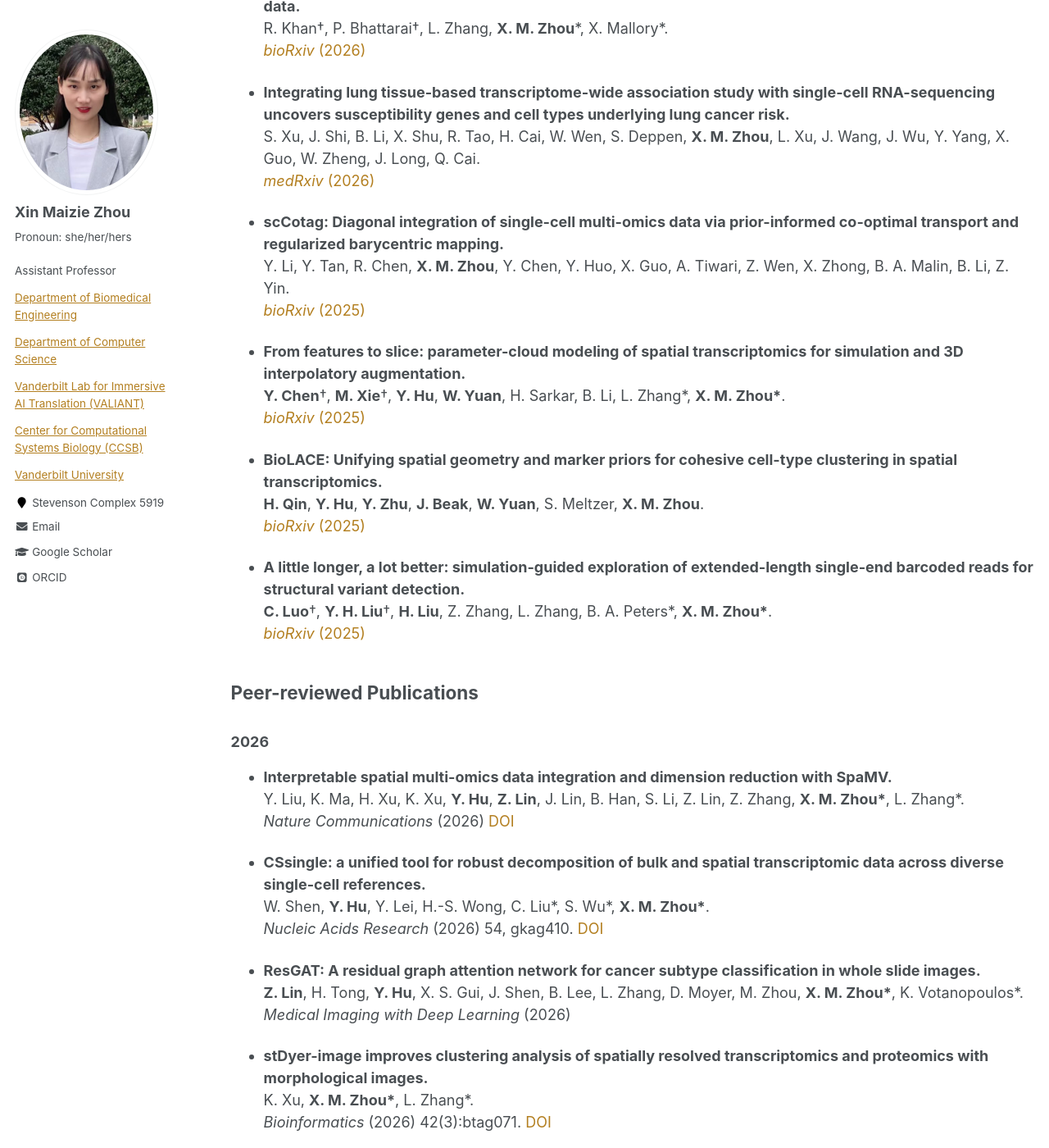
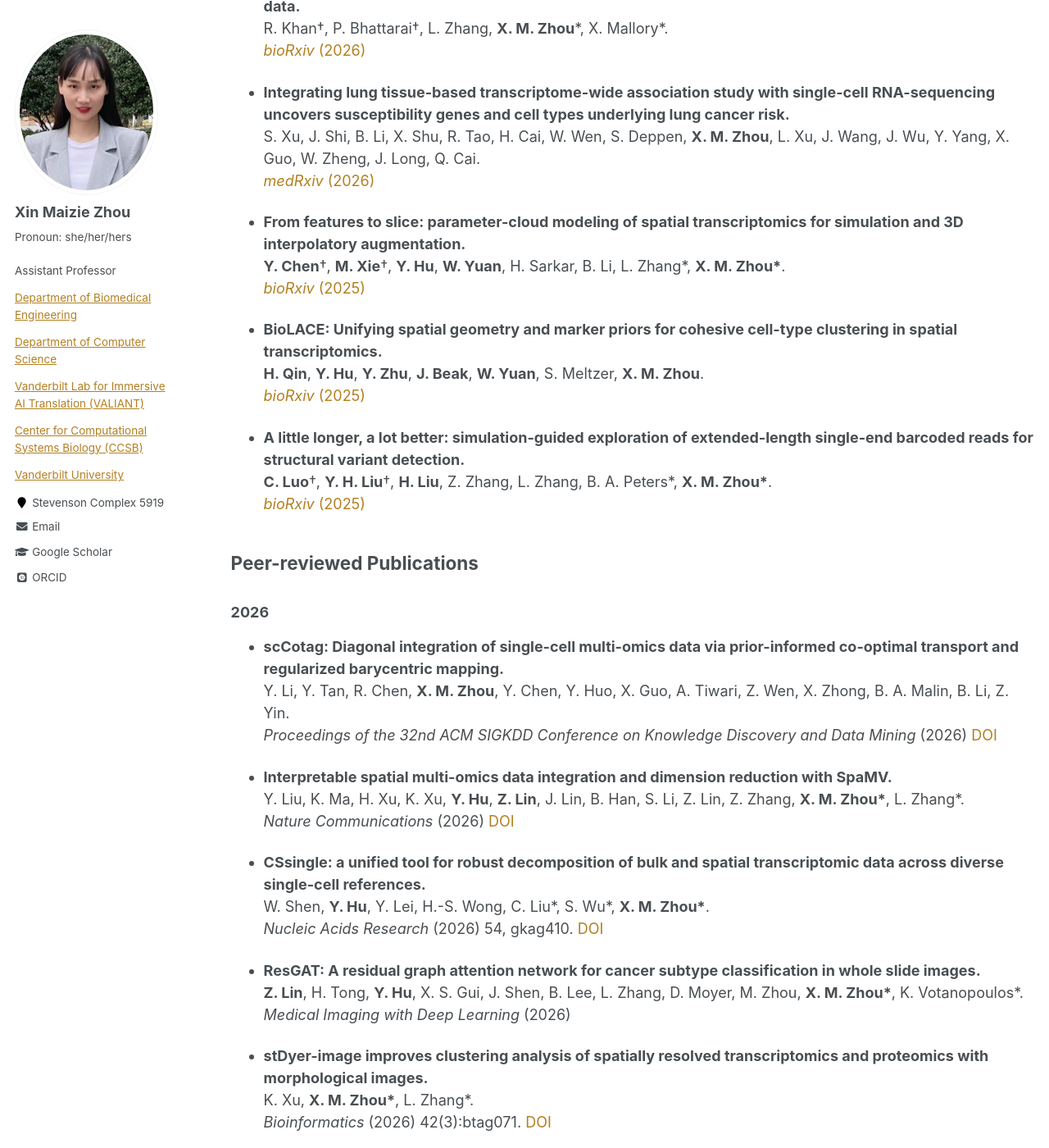
Before and after one commit to maiziezhoulab/Maiziezhoulab.github.io, a Jekyll site: the page built from _pages/publications.md, in a window 1280 px wide and 1400 px high, scrolled down 1203 px. Shown: the whole window at 82% size. Built offline with Jekyll 4.4.1, drawn with Linux system fonts in a browser that asks for light colours; some web fonts are replaced; part of the change alters nothing that is shown.

Commit message:
Update publications.md

```diff
--- a/_pages/publications.md
+++ b/_pages/publications.md
@@ -56,10 +56,6 @@ used Xin Maizie Zhou (X. M. Zhou) for publications after 2022.
   S. Xu, J. Shi, B. Li, X. Shu, R. Tao, H. Cai, W. Wen, S. Deppen, **X. M. Zhou**, L. Xu, J. Wang, J. Wu, Y. Yang, X. Guo, W. Zheng, J. Long, Q. Cai.
   [_medRxiv_ (2026)](https://www.medrxiv.org/content/10.64898/2026.03.19.26348840v1)
 
-- **scCotag: Diagonal integration of single-cell multi-omics data via prior-informed co-optimal transport and regularized barycentric mapping.**
-  Y. Li, Y. Tan, R. Chen, **X. M. Zhou**, Y. Chen, Y. Huo, X. Guo, A. Tiwari, Z. Wen, X. Zhong, B. A. Malin, B. Li, Z. Yin.
-  [_bioRxiv_ (2025)](https://www.biorxiv.org/content/10.64898/2025.12.11.693589v1)
-
 - **From features to slice: parameter-cloud modeling of spatial transcriptomics for simulation and 3D interpolatory augmentation.**
   **Y. Chen**†, **M. Xie**†, **Y. Hu**, **W. Yuan**, H. Sarkar, B. Li, L. Zhang\*, **X. M. Zhou\***.
   [_bioRxiv_ (2025)](https://www.biorxiv.org/content/10.64898/2025.12.04.692251v1)
@@ -76,6 +72,10 @@ used Xin Maizie Zhou (X. M. Zhou) for publications after 2022.
 ## Peer-reviewed Publications
 
 ### 2026
+- **scCotag: Diagonal integration of single-cell multi-omics data via prior-informed co-optimal transport and regularized barycentric mapping.**
+  Y. Li, Y. Tan, R. Chen, **X. M. Zhou**, Y. Chen, Y. Huo, X. Guo, A. Tiwari, Z. Wen, X. Zhong, B. A. Malin, B. Li, Z. Yin.
+  _Proceedings of the 32nd ACM SIGKDD Conference on Knowledge Discovery and Data Mining_ (2026) [DOI](https://doi.org/10.1145/3770855.3818921)
+
 - **Interpretable spatial multi-omics data integration and dimension reduction with SpaMV.**
    Y. Liu, K. Ma, H. Xu, K. Xu, **Y. Hu**, **Z. Lin**, J. Lin, B. Han, S. Li, Z. Lin, Z. Zhang, **X. M. Zhou\***, L. Zhang\*.
   _Nature Communications_ (2026) [DOI](https://doi.org/10.1038/s41467-026-74718-1)
```
